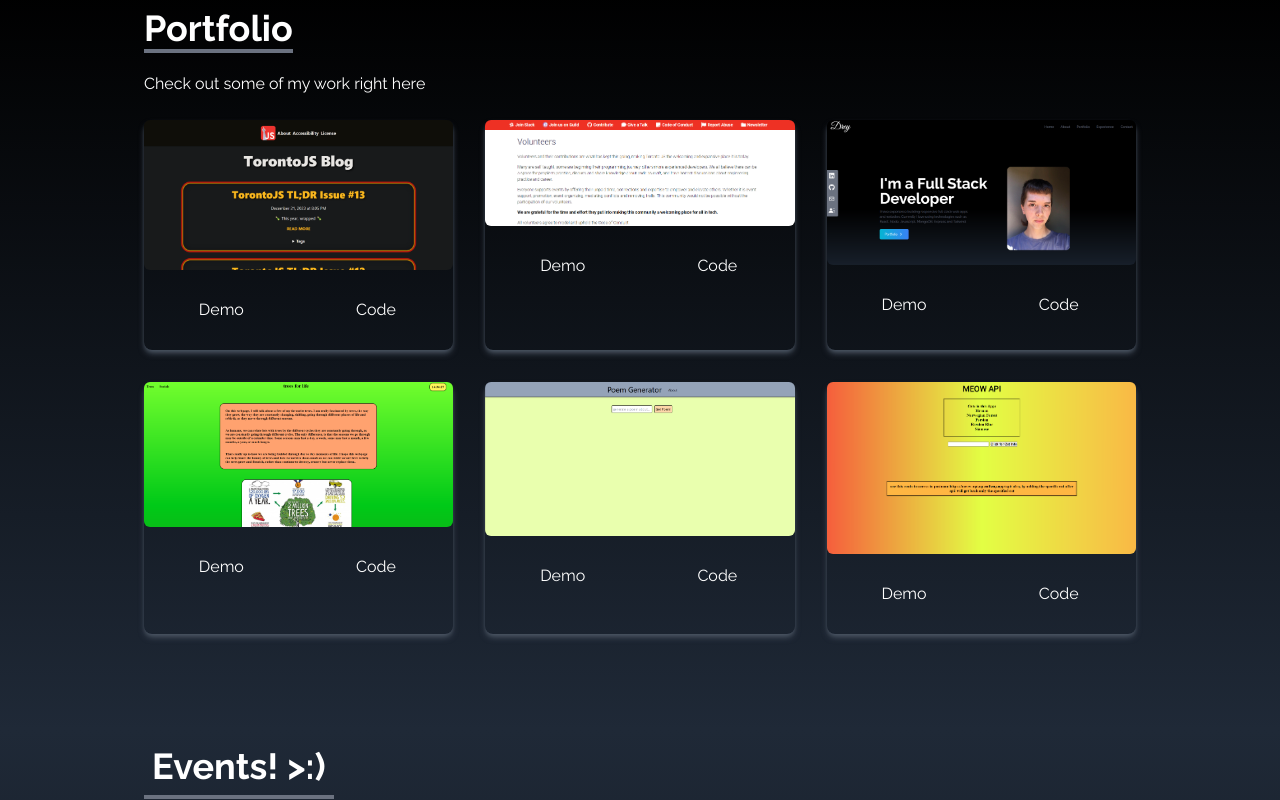
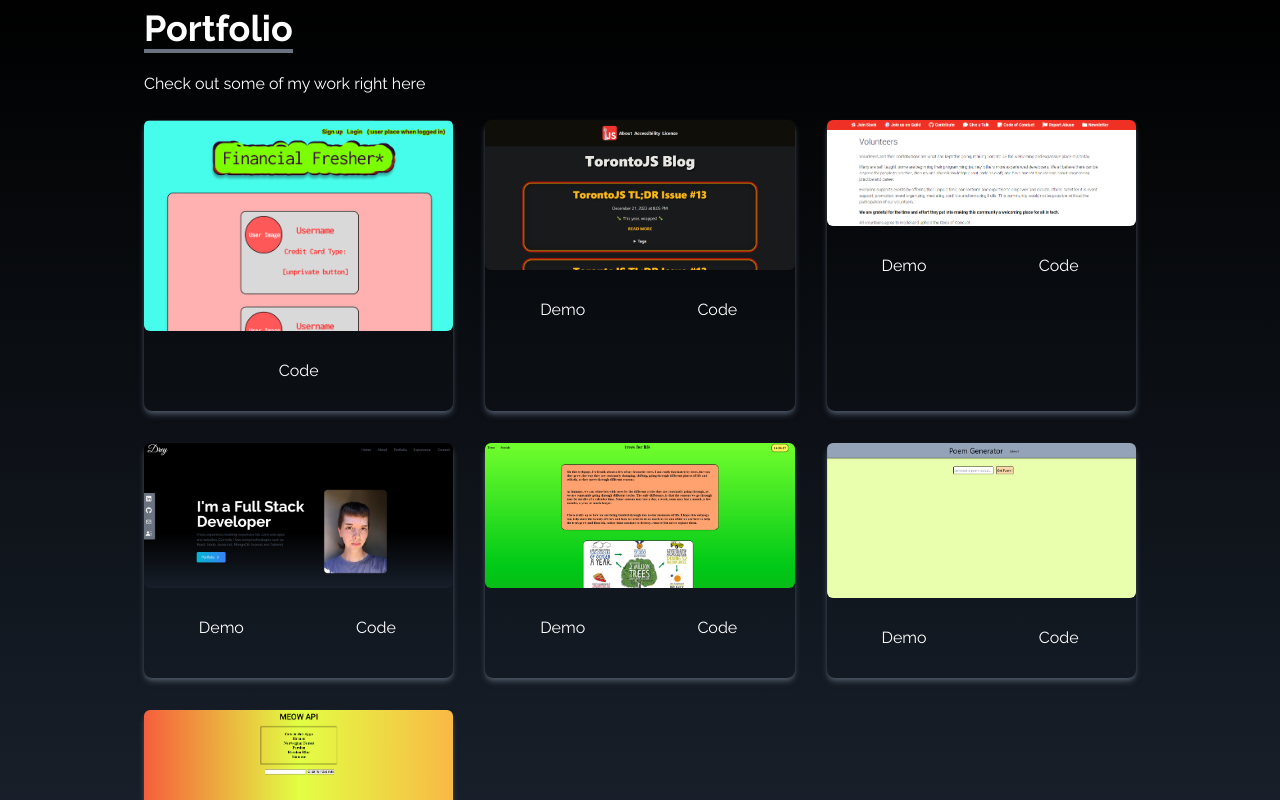
Before and after one commit to dreymoreau/portfolio, a React (Create React App) app: page / in a window 1280 px wide. Shown: the part 1240-2040 px from the top of the page. Built offline with nearby package versions, Linux system fonts and the light colour scheme.

Commit message:
added cc_reader photo with code link also added conditional rendering so if the demoLink key/value doesnt exist,, it wont be rendered

```diff
--- a/src/components/Portfolio.js
+++ b/src/components/Portfolio.js
@@ -5,42 +5,48 @@ import treesForLife from '../assets/project-assets/treesForLife.png'
 import cohereGen from '../assets/project-assets/cohereGen.png'
 import torontoJsVol from '../assets/project-assets/torontoJSVol.png'
 import torontoJsBl from '../assets/project-assets/torontojs-blog.png'
+import ccreader from '../assets/project-assets/cc_reader_for_portfolio.png'
 
 const Portfolio = () => {
 
     const portfolios = [
         {
             id: 1,
+            src: ccreader,
+            codeLink: 'https://github.com/dreymoreau/cc_reader',
+        },
+        {
+            id: 2,
             src: torontoJsBl,
             codeLink: 'https://github.com/torontojs/blog',
             demoLink: 'https://blog.torontojs.com/'
         },
         {
-            id: 2,
+            id: 3,
             src: torontoJsVol,
             codeLink: 'https://github.com/torontojs/torontojs.com',
             demoLink: 'https://torontojs.com/volunteers'
         },
         {
-            id: 3,
+            id: 4,
             src: portfolio,
             codeLink: 'https://github.com/dreymoreau/portfolio',
             demoLink: 'https://dreymoreau.netlify.app/'
         },
         {
-            id: 4,
+            id: 5,
             src: treesForLife,
             codeLink: 'https://github.com/dreymoreau/tree-project',
             demoLink: 'https://treesareneededforlife.netlify.app/'
         },
         {
-            id: 5,
+            id: 6,
             src: cohereGen,
             codeLink: 'https://github.com/dreymoreau/gen-cohere-app',
             demoLink: 'https://cohere-appppp.netlify.app/'
         },
         {
-            id: 6,
+            id: 7,
             src: meowApi,
             codeLink: 'https://github.com/dreymoreau/meow-api',
             demoLink: 'https://meow-api-i9z4.onrender.com/'
@@ -59,19 +65,32 @@ const Portfolio = () => {
             <div className='grid sm:grid-cols-2 md:grid-cols-3 gap-8 px-12 sm:px-0 mb-20'>
 
             {
-                portfolios.map(({id,src,codeLink,demoLink}) => (
-                    <div key={id} className='shadow-md shadow-gray-600 rounded-lg'>
-                    <img src={src} alt='projects' className='rounded-md duration-200 hover:scale-105'/>
-                    <div className='flex items-center justify-center'>
-                        <button onClick={(() => window.open(demoLink, '_blank'))}
-                                 rel="noreferrer"
-                                 className='w-1/2 px-6 py-3 m-4 duration-200 hover:scale-105'>Demo</button>
-
-                        <button onClick={() => window.open(codeLink, '_blank')}
-                                 rel="noreferrer"
-                                 className='w-1/2 px-6 py-3 m-4 duration-200 hover:scale-105'>Code</button>
+                portfolios.map(({ id, src, codeLink, demoLink }) => (
+                    <div key={id} className="shadow-md shadow-gray-600 rounded-lg">
+                        <img
+                            src={src}
+                            alt="projects"
+                            className="rounded-md w-22 h-22 duration-200 hover:scale-105"
+                        />
+                        <div className="flex items-center justify-center">
+                            {demoLink && (
+                                <button
+                                    onClick={() => window.open(demoLink, "_blank")}
+                                    rel="noreferrer"
+                                    className="w-1/2 px-6 py-3 m-4 duration-200 hover:scale-105"
+                                >
+                                    Demo
+                                </button>
+                            )}
+                            <button
+                                onClick={() => window.open(codeLink, "_blank")}
+                                rel="noreferrer"
+                                className="w-1/2 px-6 py-3 m-4 duration-200 hover:scale-105"
+                            >
+                                Code
+                            </button>
+                        </div>
                     </div>
-                </div>
                 ))}
             </div>
         </div>
```
Also changed, not shown: src/assets/project-assets/cc_reader_for_portfolio.png (added).
